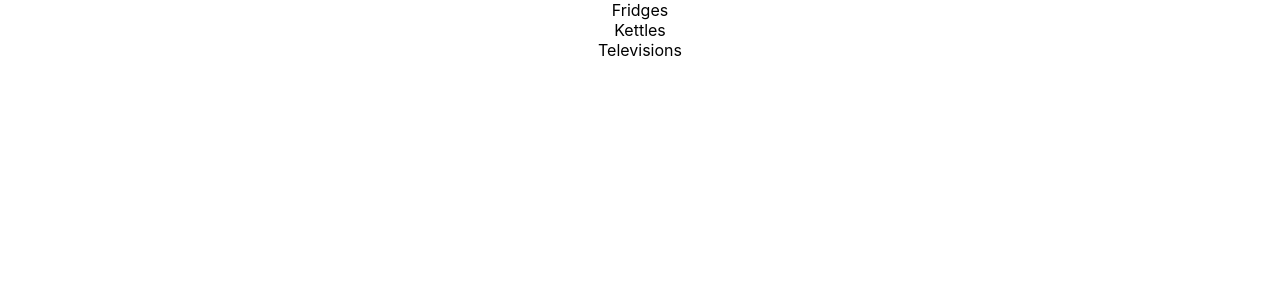
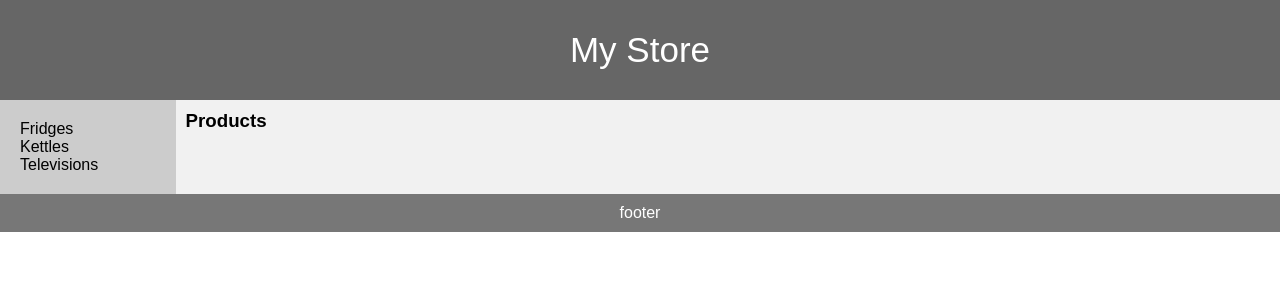
Before and after one commit to Liciacodes/E-commerce-Project, a React (Create React App) app: page / in a window 1280 px wide. Shown: the top 300 px of the page. Built offline with nearby package versions, Linux system fonts and the light colour scheme; data requests are answered from the project's data file.

Commit message:
refactored the Fetch Api call and dealt with errors that occured during the fetch

```diff
--- a/src/App.css
+++ b/src/App.css
@@ -1,38 +1,49 @@
-.App {
-  text-align: center;
+* {
+  box-sizing: border-box;
+  padding: 0px;
+  margin: 0px;
+}
+body {
+  font-family: Arial, Helvetica, sans-serif;
 }
 
-.App-logo {
-  height: 40vmin;
-  pointer-events: none;
-}
-
-@media (prefers-reduced-motion: no-preference) {
-  .App-logo {
-    animation: App-logo-spin infinite 20s linear;
-  }
-}
-
-.App-header {
-  background-color: #282c34;
-  min-height: 100vh;
-  display: flex;
-  flex-direction: column;
-  align-items: center;
-  justify-content: center;
-  font-size: calc(10px + 2vmin);
+header {
+  background-color: #666;
+  padding: 30px;
+  text-align: center;
+  font-size: 35px;
   color: white;
 }
 
-.App-link {
-  color: #61dafb;
+section {
+  display: -webkit-flex;
+  display: flex;
 }
 
-@keyframes App-logo-spin {
-  from {
-    transform: rotate(0deg);
-  }
-  to {
-    transform: rotate(360deg);
-  }
+nav {
+  -webkit-flex: 0.5;
+  -ms-flex: 0.5;
+  flex: 0.5;
+  background: #ccc;
+  padding: 20px;
 }
+
+nav ul {
+  list-style-type: none;
+  paddig: 0;
+}
+
+article {
+  -webkit-fle: 4;
+  -ms-flex: 4;
+  flex: 4;
+  background-color: #f1f1f1;
+  padding: 10px;
+}
+
+footer {
+  background-color: #777;
+  padding: 10px;
+  text-align: center;
+  color: white;
+}
--- a/src/App.js
+++ b/src/App.js
@@ -1,24 +1,63 @@
 import { useEffect, useState } from "react";
 import "./App.css";
+import Category from "./components/Category";
+import { getCategories, getProducts } from "./fetcher";
 
 function App() {
-  const [results, setResults] = useState([]);
+  const [categories, setCategories] = useState({ errorMessage: "", data: [] });
+  const [products, setProducts] = useState({ errorMessage: "", data: [] });
 
   useEffect(() => {
-    fetch("http://localhost:3001/categories")
-      .then((response) => response.json())
-      .then((data) => {
-        console.log(data);
-        setResults(data);
-      });
+    const fetchData = async () => {
+      const responseObject = await getCategories();
+
+      setCategories(responseObject);
+    };
+    fetchData();
   }, []);
 
+  const handleCategoryClick = (id) => {
+    const fetchData = async () => {
+      const responseObject = await getProducts(id);
+      setProducts(responseObject);
+    };
+    fetchData();
+  };
+
+  const renderCategories = () => {
+    return categories.data.map((c) => (
+      <Category
+        key={c.id}
+        id={c.id}
+        title={c.title}
+        onCategoryClick={() => handleCategoryClick(c.id)}
+      />
+    ));
+  };
+
+  const renderProducts = () => {
+    return products.data.map((p) => <div>{p.title}</div>);
+  };
+
   return (
-    <div className="App">
-      {results.map((d) => (
-        <div key={d.id}>{d.title}</div>
-      ))}
-    </div>
+    <>
+      <header>My Store</header>
+      <section>
+        <nav>
+          {categories.errorMessage && (
+            <div> Error:{categories.errorMessage}</div>
+          )}
+          {categories.data && renderCategories()}
+        </nav>
+        <article>
+          <h1>Products</h1>
+          {products && renderProducts()}
+          {products.errorMessage && <div>{products.errorMessage}</div>}
+        </article>
+      </section>
+
+      <footer>footer</footer>
+    </>
   );
 }
 
--- /dev/null
+++ b/src/components/Category.js
@@ -0,0 +1,11 @@
+import React from "react";
+
+const Category = ({ id, title, onCategoryClick }) => {
+  return (
+    <div key={id} onClick={() => onCategoryClick(id)}>
+      {title}
+    </div>
+  );
+};
+
+export default Category;
--- a/src/db/db.json
+++ b/src/db/db.json
@@ -6,6 +6,6 @@
     ],
     "products": [
         {"id": 1, "catId": 1, "title": "Beko White Freezer"},
-        {"id": 2, "catId": 2, "title": "Whirlpool White Fridge Freezer"}
+        {"id": 2, "catId": 1, "title": "Whirlpool White Fridge Freezer"}
     ]
 }
--- /dev/null
+++ b/src/fetcher.js
@@ -0,0 +1,24 @@
+const BASE_URL = "http://localhost:3001";
+const fetcher = async (url) => {
+  let responseObject = {
+    errorMessage: "",
+    data: [],
+  };
+  try {
+    const response = await fetch(BASE_URL + url);
+    const responseData = await response.json();
+    responseObject.errorMessage = "";
+    responseObject.data = responseData;
+  } catch (err) {
+    responseObject.errorMessage = err.message;
+  }
+  return responseObject;
+};
+
+export const getCategories = () => {
+  return fetcher("/categories");
+};
+
+export const getProducts = (id) => {
+  return fetcher("/products?catId=" + id);
+};
```
